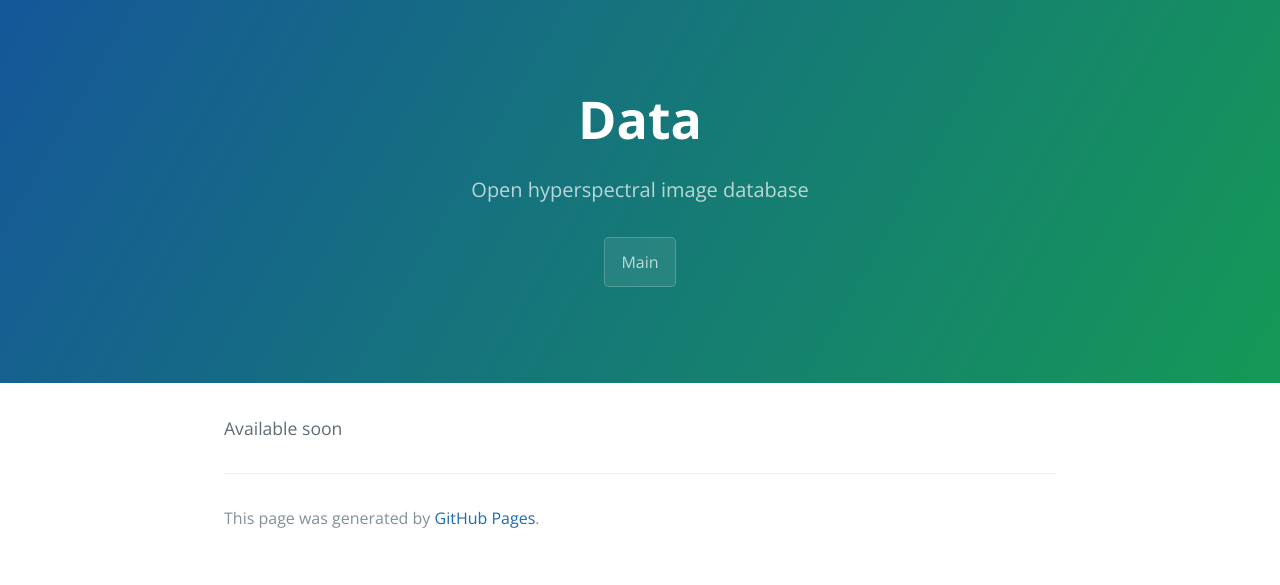
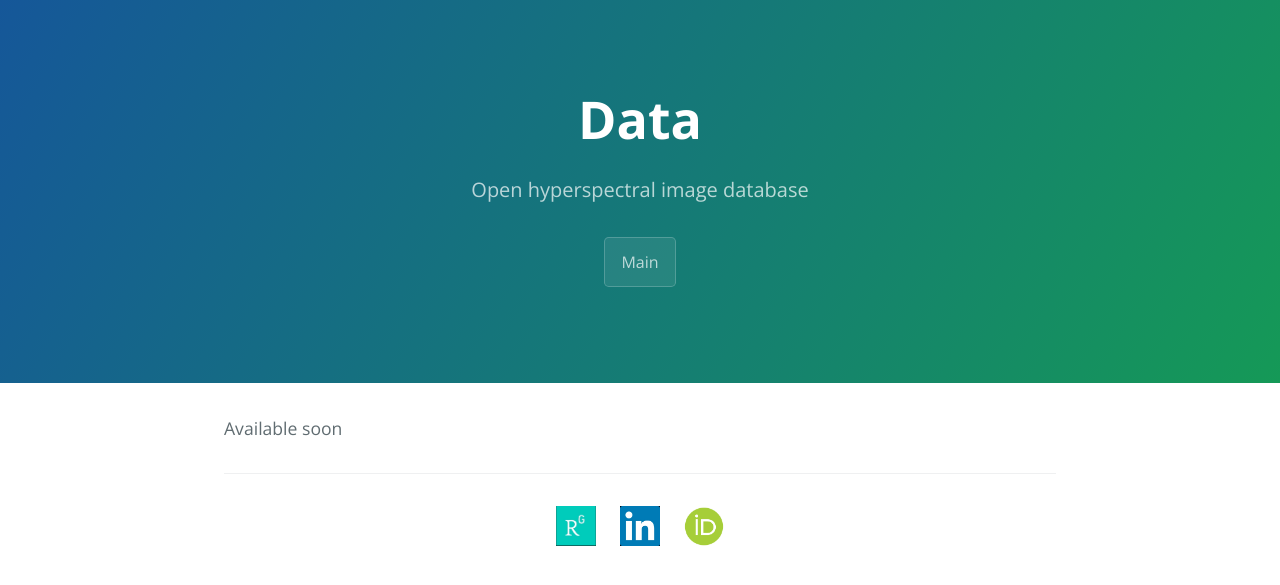
Before and after one commit to JacqKevin/JacqKevin.github.io, a Jekyll site: the page built from Data.md, in a window 1280 px wide. Shown: the top 585 px of the page. Built offline with Jekyll 4.4.1, drawn with Linux system fonts in a browser that asks for light colours.

Commit message:
Update pageData.html

```diff
--- a/_layouts/pageData.html
+++ b/_layouts/pageData.html
@@ -40,10 +40,13 @@
       {{ content }}
 
       <footer class="site-footer">
-        {% if site.github.is_project_page %}
-          <span class="site-footer-owner"><a href="{{ site.github.repository_url }}">{{ site.github.repository_name }}</a> is maintained by <a href="{{ site.github.owner_url }}">{{ site.github.owner_name }}</a>.</span>
-        {% endif %}
-        <span class="site-footer-credits">This page was generated by <a href="https://pages.github.com">GitHub Pages</a>.</span>
+        <center>
+        	<a href="https://www.researchgate.net/profile/Kevin_Jacq"><img src="/images/Researchgate.jpg" width=40></a>
+		&emsp;
+		<a href="https://www.linkedin.com/in/kevinjacq"><img src="/images/Linkedin.jpg" width=40></a>
+		&emsp;
+		<a href="https://orcid.org/0000-0002-3991-2184"><img src="/images/orcid.png" width=40></a>
+	</center>
       </footer>
     </main>
   </body>
```
